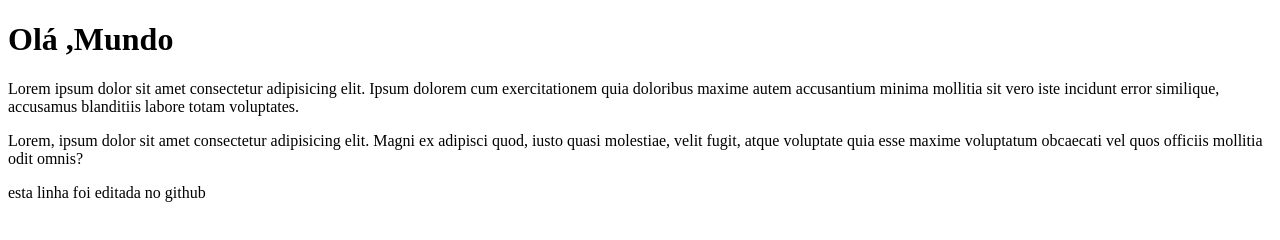
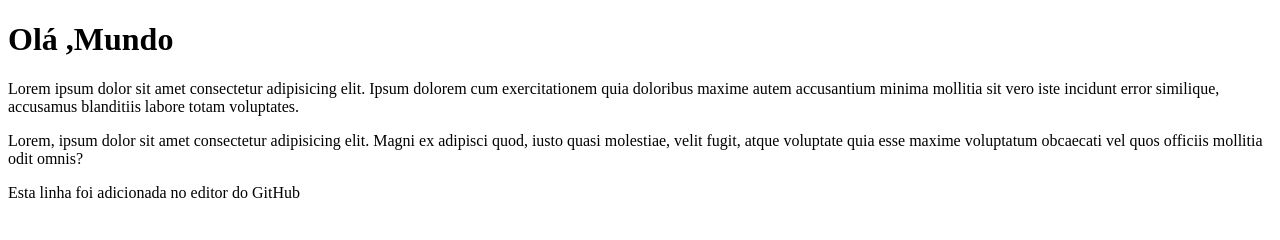
Before and after one commit to Gumball635/Ola-Mundo, a plain HTML site: page site-ola/index.html in a window 1280 px wide. Drawn offline with Linux system fonts and the light colour scheme.

Commit message:
Update index.html

```diff
--- a/site-ola/index.html
+++ b/site-ola/index.html
@@ -9,6 +9,6 @@
     <h1>Olá ,Mundo</h1>
     <p>Lorem ipsum dolor sit amet consectetur adipisicing elit. Ipsum dolorem cum exercitationem quia doloribus maxime autem accusantium minima mollitia sit vero iste incidunt error similique, accusamus blanditiis labore totam voluptates.</p>
     <p>Lorem, ipsum dolor sit amet consectetur adipisicing elit. Magni ex adipisci quod, iusto quasi molestiae, velit fugit, atque voluptate quia esse maxime voluptatum obcaecati vel quos officiis mollitia odit omnis?</p>
-    esta linha foi editada no github
+    <p>Esta linha foi adicionada no editor do GitHub</p>
 </body>
 </html>
```
